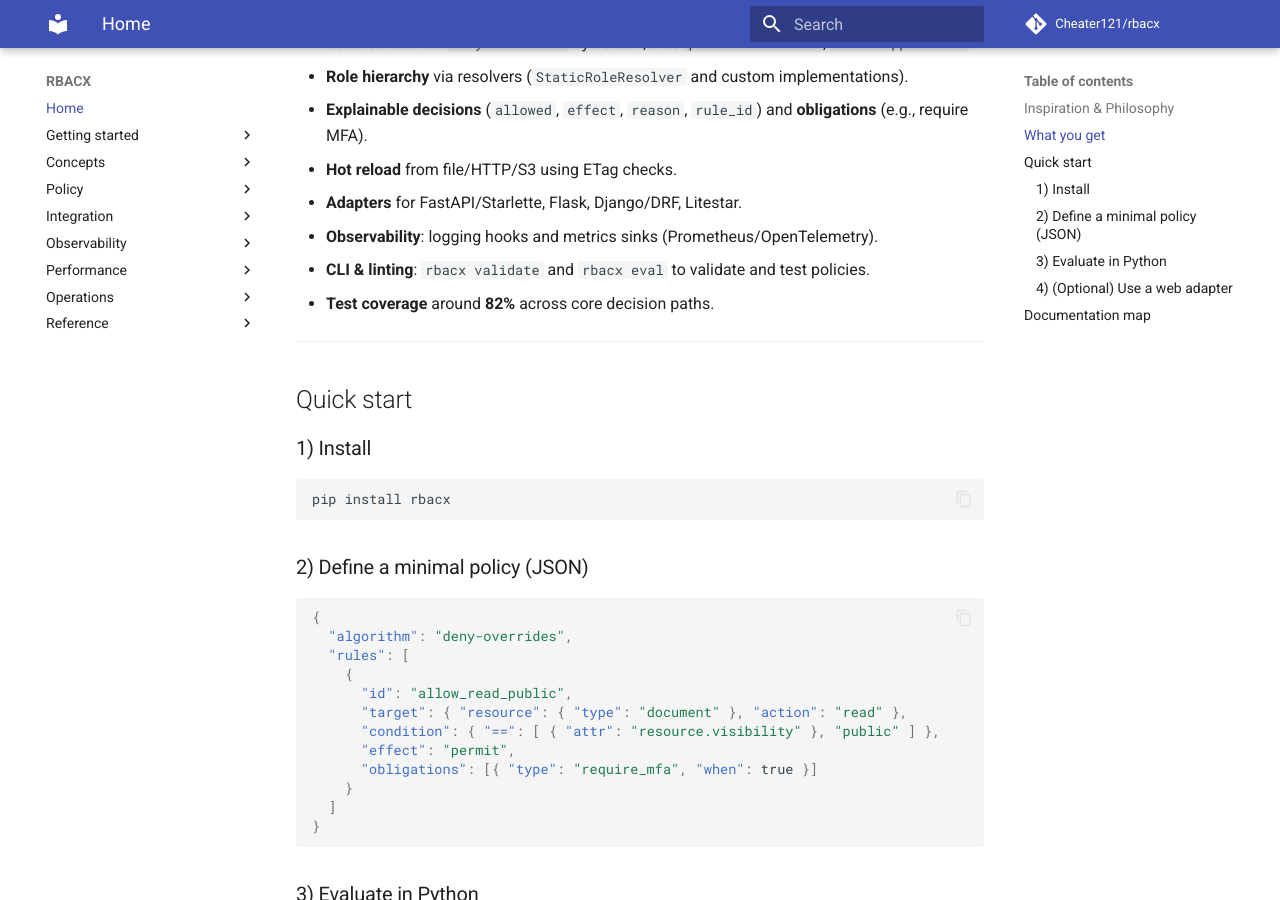
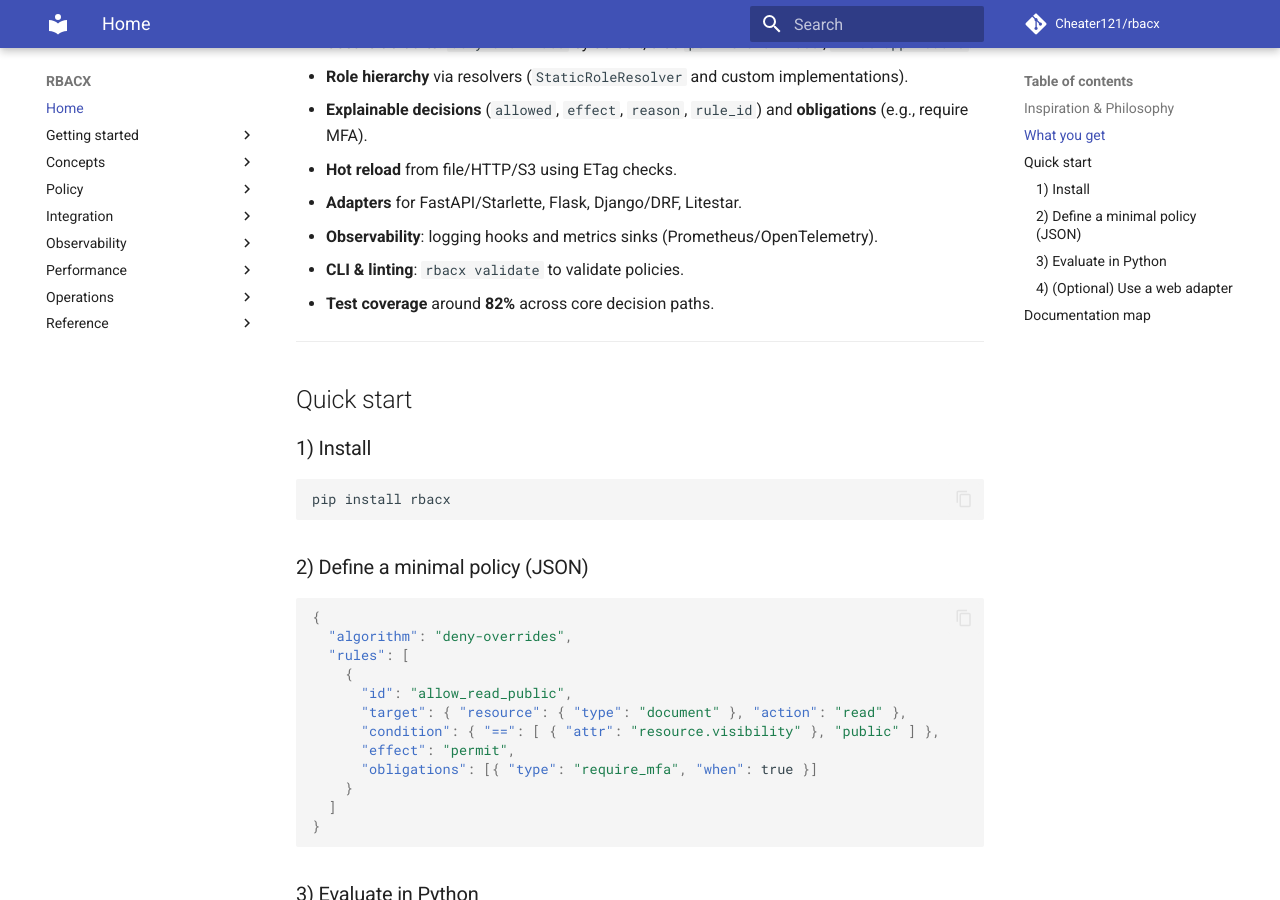
Before and after one commit to Cheater121/rbacx, an MkDocs documentation site: the page built from docs/index.md, in a window 1280 px wide and 900 px high, scrolled down 697 px. Built offline with MkDocs 1.6.1 and Material for MkDocs 9.7.7, drawn with Linux system fonts in a browser that asks for light colours; comment, search, counter and statistics services are not loaded.

Commit message:
Update index.md

```diff
--- a/docs/index.md
+++ b/docs/index.md
@@ -25,7 +25,7 @@
 - **Hot reload** from file/HTTP/S3 using ETag checks.
 - **Adapters** for FastAPI/Starlette, Flask, Django/DRF, Litestar.
 - **Observability**: logging hooks and metrics sinks (Prometheus/OpenTelemetry).
-- **CLI & linting**: `rbacx validate` and `rbacx eval` to validate and test policies.
+- **CLI & linting**: `rbacx validate` to validate policies.
 - **Test coverage** around **82%** across core decision paths.
 
 ---
```
